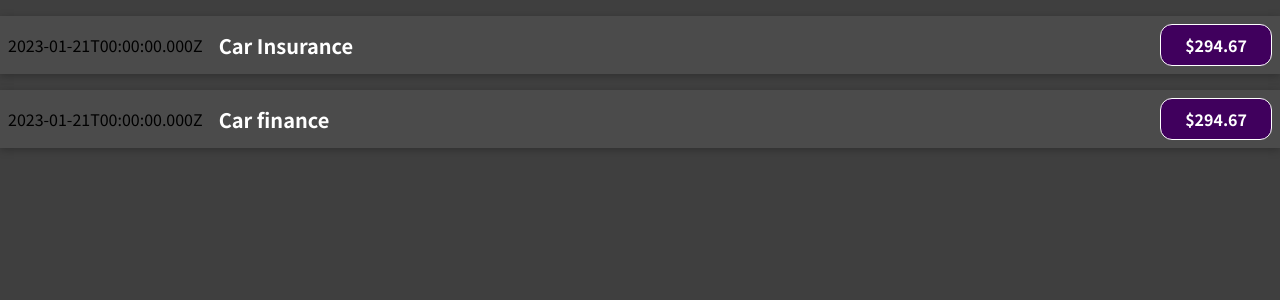
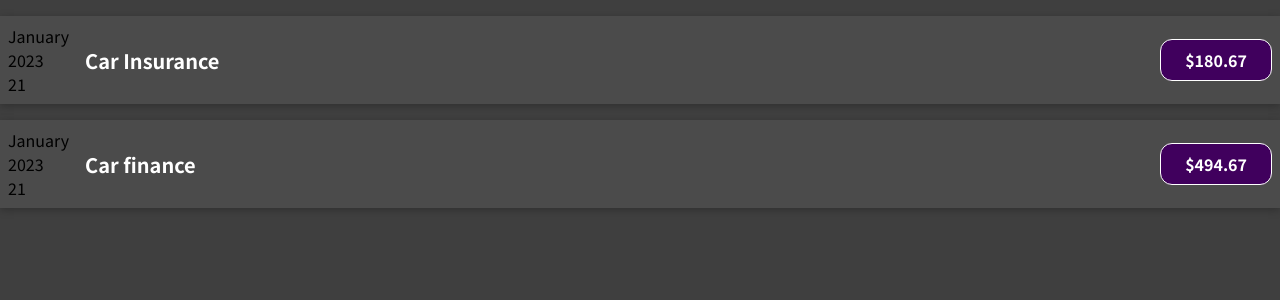
Before and after one commit to pjsherpa/expense-tracker, a JavaScript app: page / in a window 1280 px wide. Shown: the top 300 px of the page. Built offline with nearby package versions, Linux system fonts and the light colour scheme.

Commit message:
fixed date display

```diff
--- a/src/App.js
+++ b/src/App.js
@@ -5,13 +5,13 @@
     {
       id: "e1",
       title: "Car Insurance",
-      amount: 294.67,
+      amount: 180.67,
       date: new Date(2022, 12, 21),
     },
     {
       id: "e2",
       title: "Car finance",
-      amount: 294.67,
+      amount: 494.67,
       date: new Date(2022, 12, 21),
     },
   ];
--- a/src/components/ExpenseItem.js
+++ b/src/components/ExpenseItem.js
@@ -1,9 +1,16 @@
 import "./ExpenseItem.css";
 
 const ExpenseItem = (props) => {
+  const month = props.date.toLocaleString("en-US", { month: "long" });
+  const day = props.date.toLocaleString("en-US", { day: "2-digit" });
+  const year = props.date.getFullYear();
   return (
     <div className="expense-item">
-      <div> {props.date.toISOString()}</div>
+      <div>
+        <div>{month}</div>
+        <div>{year}</div>
+        <div>{day}</div>
+      </div>
       <div className="expense-item__description">
         <h2>{props.title}</h2>
         <div className="expense-item__price">${props.amount}</div>
```
